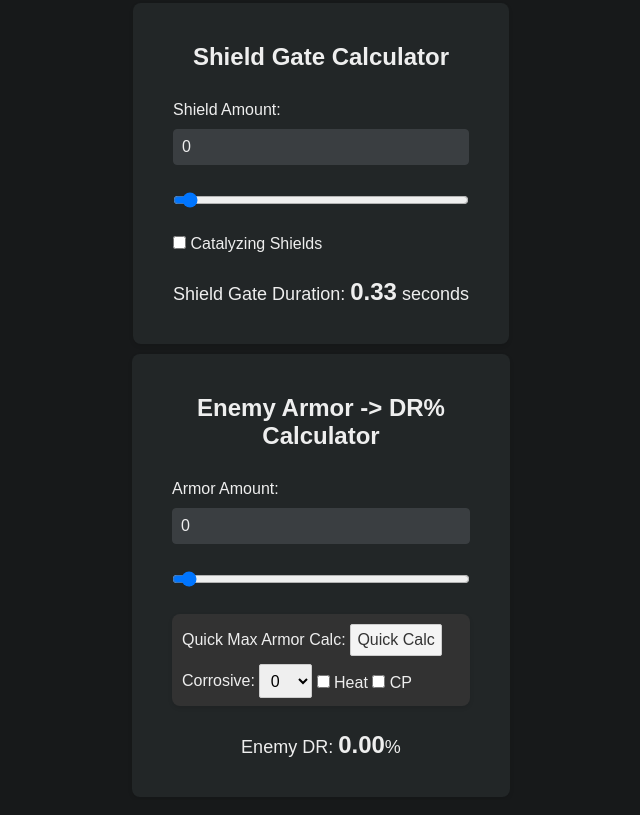
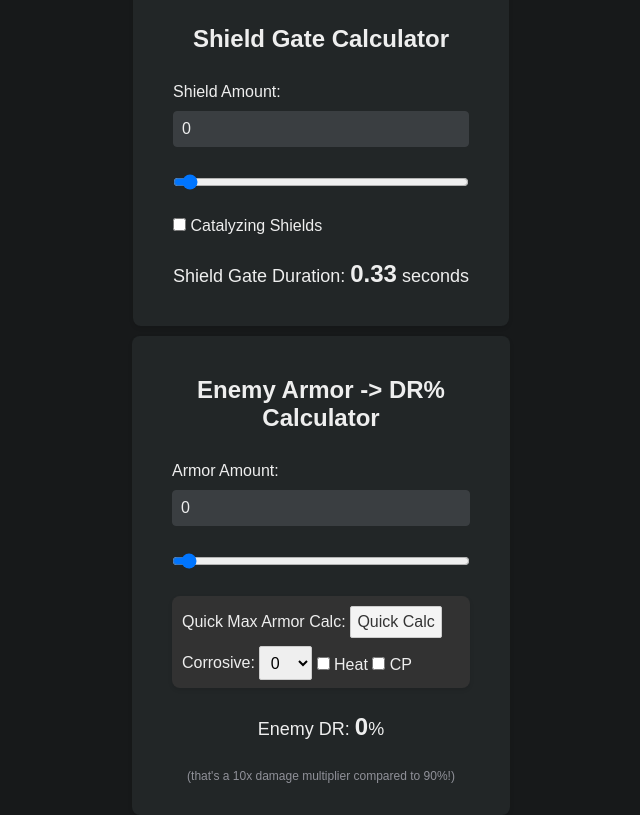
Before and after one commit to Malurth/warframe-shieldgate-calc, a Svelte app: page / in a window 1280 px wide. Shown: the whole page, without its empty margins (319-959 px from the left). Built offline with nearby package versions, Linux system fonts and the light colour scheme.

Commit message:
added a little damage mult text blurb, and changed the DR% to hide trailing 0 decimal places of already fully displayed numbers

```diff
--- a/src/App.svelte
+++ b/src/App.svelte
@@ -4,6 +4,7 @@
   let inputArmorValue = 0;
   let outputTime = 0;
   let outputDR = 0;
+  let outputMult = 10;
   let heat = false;
   let CP = false;
   let corroStacks = 0;
@@ -57,11 +58,13 @@
   function calculateDR() {
     if (inputArmorValue == 0) {
       outputDR = 0;
+      outputMult = 10;
       return;
     } else if (inputArmorValue > 2700) {
       inputArmorValue = 2700;
     }
-    outputDR = Math.sqrt(inputArmorValue * 3);
+    outputDR = Math.round(Math.sqrt(inputArmorValue * 3) * 100) / 100;
+    outputMult = Math.round((100 - outputDR) * 10) / 100;
   }
 
   function handleKeyPress(e) {
@@ -174,7 +177,10 @@
     </div>
 
     <p>
-      Enemy DR: <span class="outputNum">{outputDR.toFixed(2)}</span>%
+      Enemy DR: <span class="outputNum">{outputDR}</span>%
+    </p>
+    <p class="multText">
+      (that's a {outputMult}x damage multiplier compared to 90%!)
     </p>
   </section>
 </main>
@@ -232,6 +238,13 @@
     color: red;
   }
 
+  .multText {
+    color: #909199;
+    font-size: 12px;
+    padding: 0;
+    margin-top: 0;
+  }
+
   .outputNum {
     font-size: 24px;
     font-weight: bold;
```
